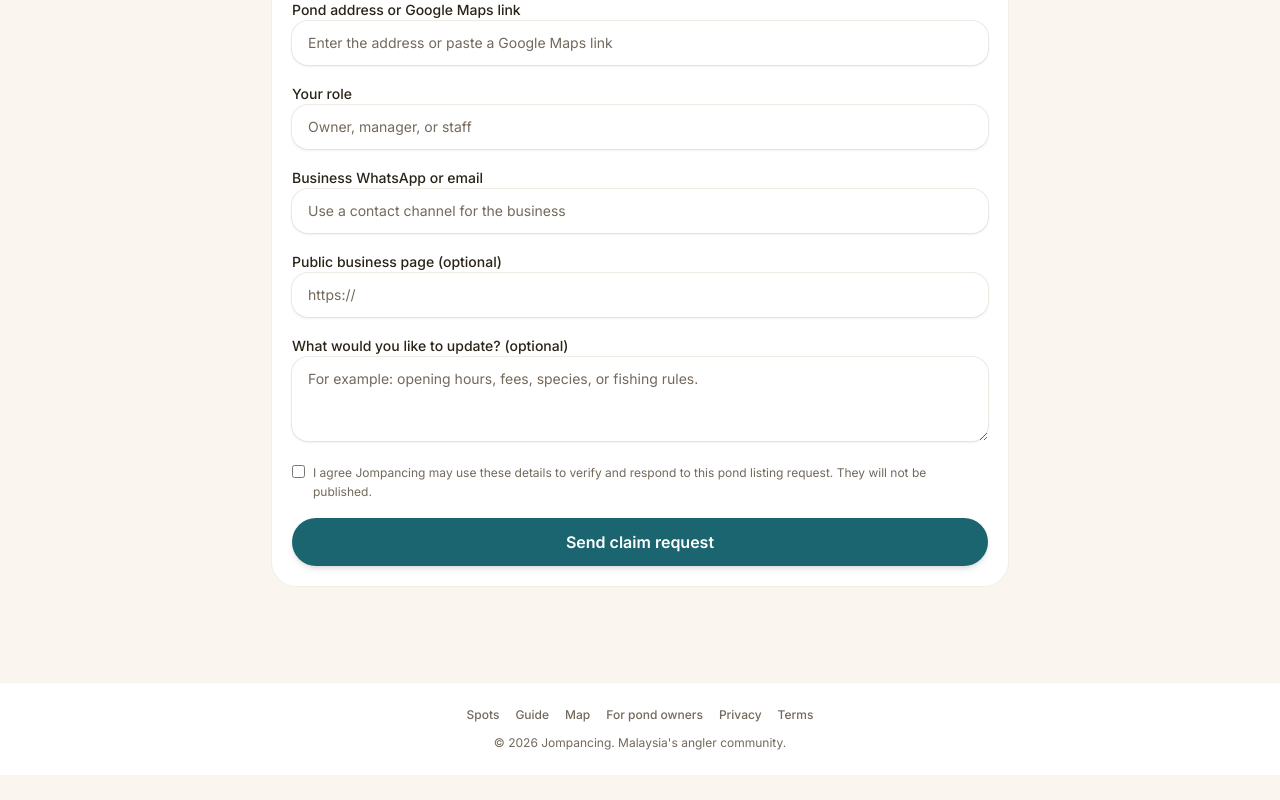
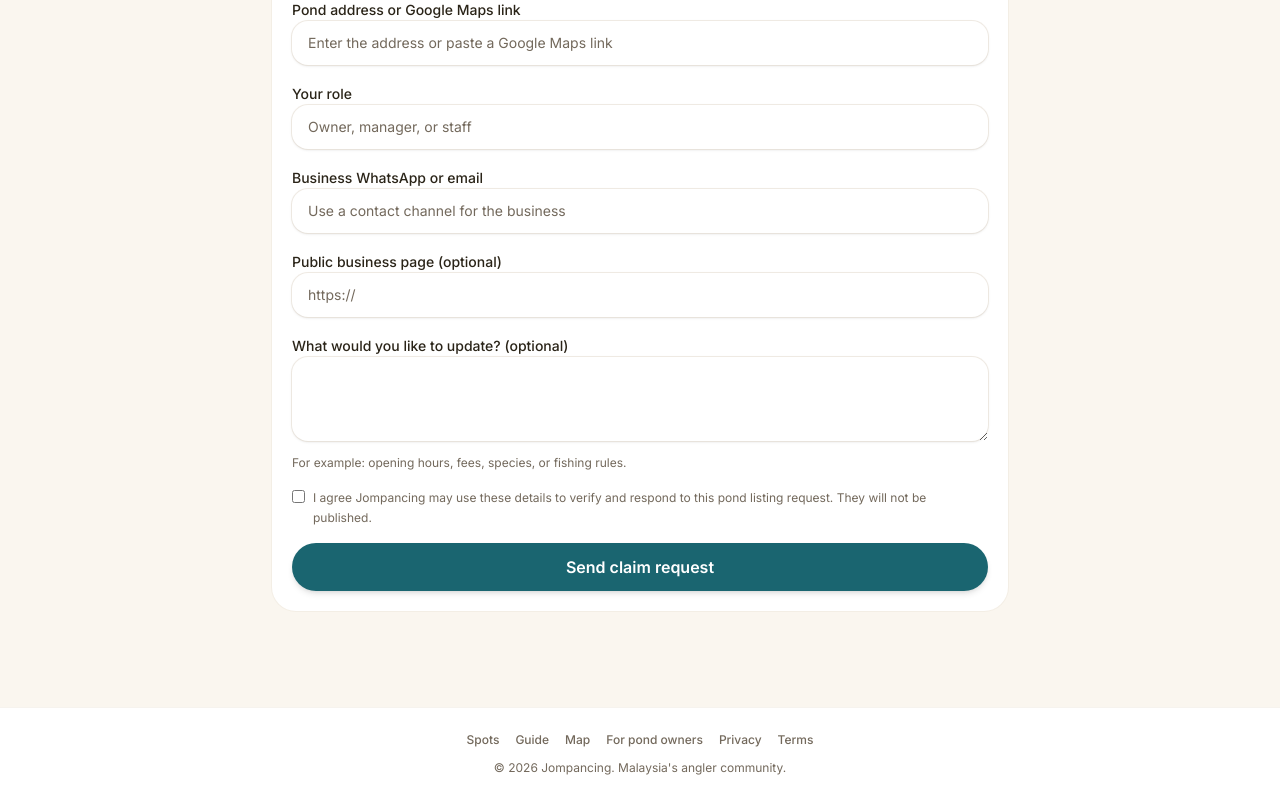
Before and after one commit to yflee95/jompancing, a Next.js app: page /en/pond-owners in a window 1280 px wide. Shown: the part 813-1613 px from the top of the page. Before the commit the page ends 1588 px from the top, so only its background shows below. Built offline with nearby package versions, Linux system fonts and the light colour scheme; no server answers; the database is empty; a web font is replaced by a local one.

Commit message:
Show pond claim field guidance below textarea

```diff
--- a/src/components/spots/pond-claim-form.tsx
+++ b/src/components/spots/pond-claim-form.tsx
@@ -128,7 +128,8 @@ export function PondClaimForm({
                 </div>
                 <div className="space-y-1.5">
                   <Label htmlFor="claim-message">{t("claimMessage")}</Label>
-                  <Textarea id="claim-message" name="message" rows={3} maxLength={1200} placeholder={t("claimMessageHint")} />
+                  <Textarea id="claim-message" name="message" rows={3} maxLength={1200} />
+                  <p className="text-xs leading-relaxed text-[var(--ink-muted)]">{t("claimMessageHint")}</p>
                 </div>
                 <div className="absolute -left-[10000px] top-auto h-px w-px overflow-hidden" aria-hidden="true">
                   <label htmlFor="claim-company-fax">Company fax</label>
```
